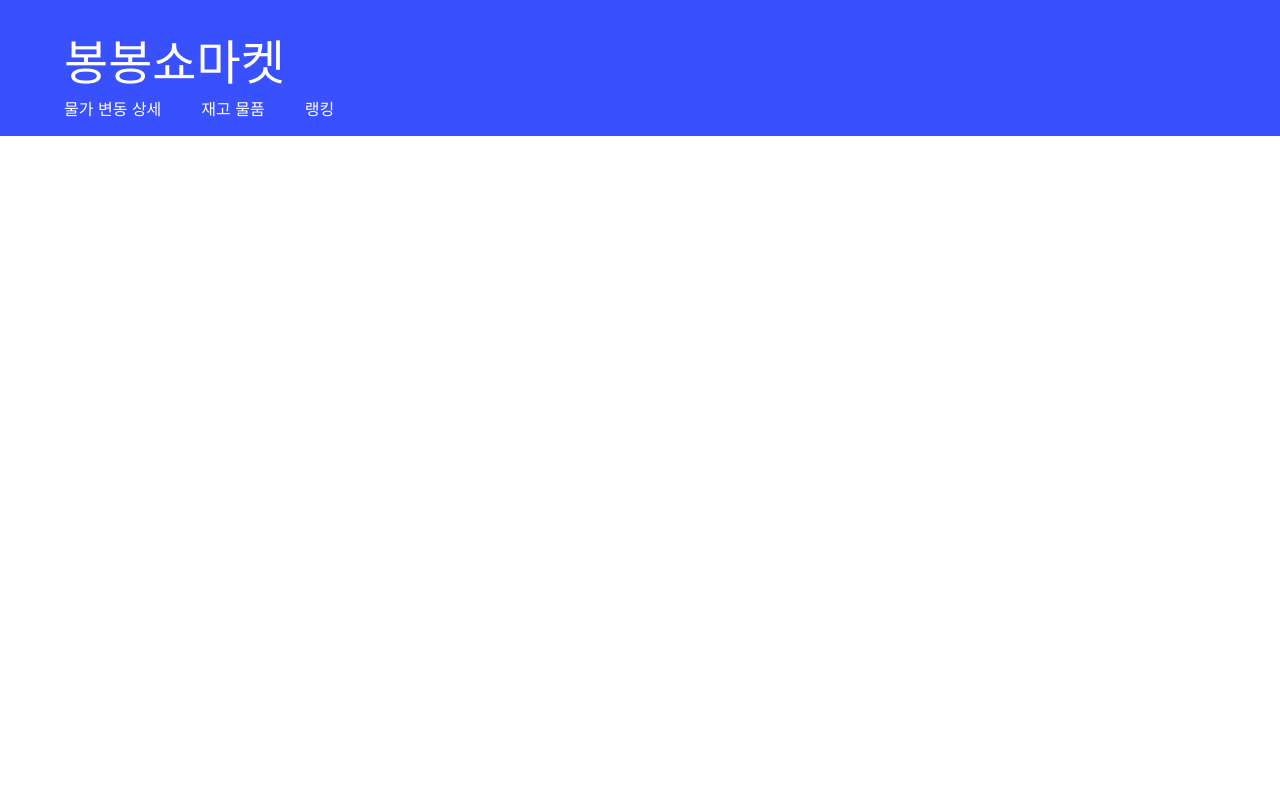
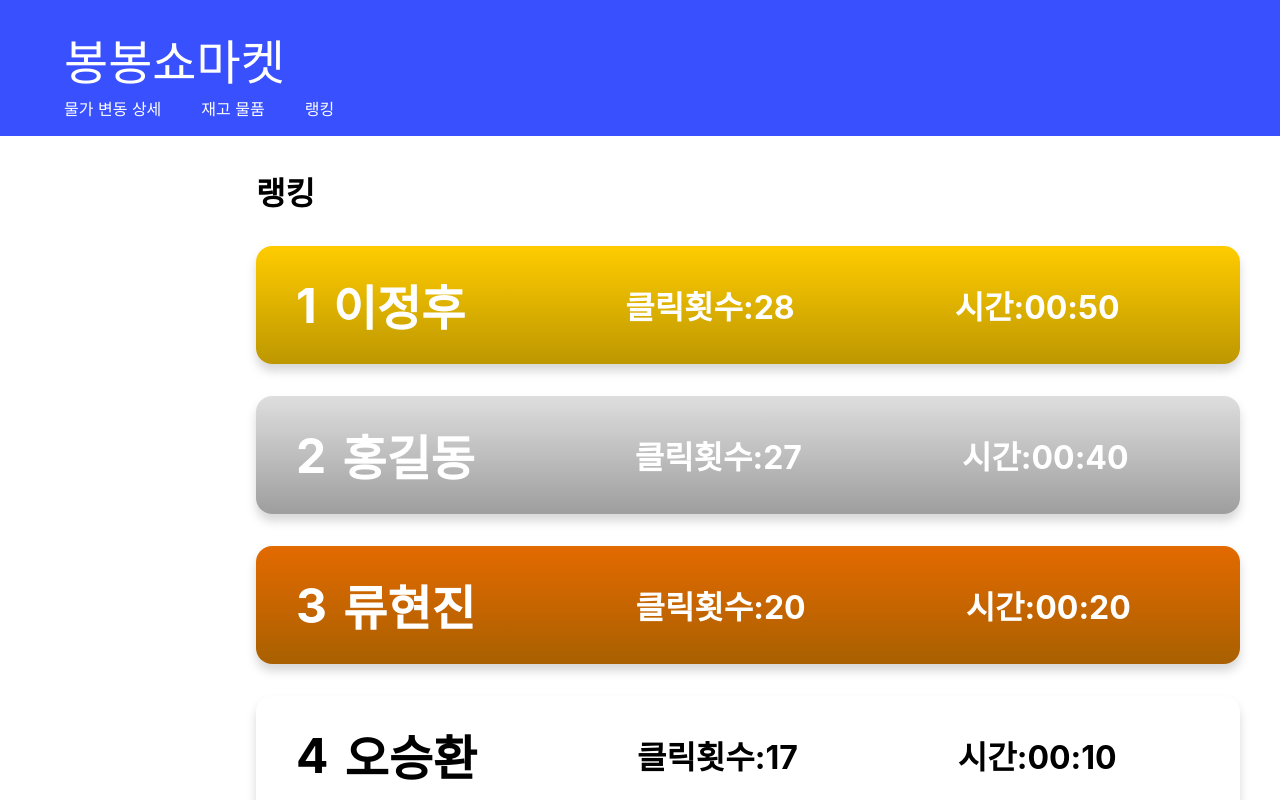
Before and after one commit to SKyhumn/BongBongShow_Market, a React (Create React App) app in the folder IDEAFESTIVAL/: page /ranking in a window 1280 px wide. Shown: the top 800 px of the page. Built offline with nearby package versions, Linux system fonts and the light colour scheme.

Commit message:
화면구현 완성

```diff
--- a/IDEAFESTIVAL/src/components/inventory.jsx
+++ b/IDEAFESTIVAL/src/components/inventory.jsx
@@ -3,13 +3,12 @@ import { useEffect } from 'react';
 import inventory from '../dummy_data/inventory.json';
 
 export default function Inventory(){
-    const [data,setData]=useState(inventory.example);
     const [fourData,setFourData]=useState([]);
 
     useEffect(()=>{
-        const sorted=[...data].sort((a,b)=>b.quantity-a.quantity);
+        const sorted=[...inventory.example].sort((a,b)=>b.quantity-a.quantity);
         setFourData(sorted.slice(0, 4));
-    },[data]);
+    },[inventory.example]);
 
     return(
         <div className="inventory-section">
--- a/IDEAFESTIVAL/src/components/ranking.jsx
+++ b/IDEAFESTIVAL/src/components/ranking.jsx
@@ -2,11 +2,10 @@ import { useState, useEffect } from 'react';
 import ranking from '../dummy_data/gamedata.json';
 
 export default function Ranking(){
-    let [data, setData]=useState(ranking.example);
     let [threeData, setThreeData]=useState([]);
 
     useEffect(()=>{
-        const sorted=[...data].sort((a,b)=>{
+        const sorted=[...ranking.example].sort((a,b)=>{
             if(b.clickCount!==a.clickCount){
                 return b.clickCount-a.clickCount;
             }
@@ -15,14 +14,11 @@ export default function Ranking(){
             }
         });
         setThreeData(sorted.slice(0,3));
-    },[data]);
+    },[ranking.example]);
 
     return(
         <div className="ranking-section">
             <h1>랭킹</h1>
-            {data.length==0?
-            (<p>데이터 로딩중</p>):
-            (
             <div>
               {threeData.map((a,index)=>(
                 <div className="Ranking" key={index}>
@@ -35,7 +31,6 @@ export default function Ranking(){
                 </div>
               ))}
             </div>
-            )}
         </div>
     );
 }
--- a/IDEAFESTIVAL/src/dummy_data/gamedata.json
+++ b/IDEAFESTIVAL/src/dummy_data/gamedata.json
@@ -3,7 +3,7 @@
         {
             "name":"홍길동",
             "time":40,
-            "clickCount":28
+            "clickCount":27
         },
         {
             "name":"이정후",
--- a/IDEAFESTIVAL/src/dummy_data/inventory.json
+++ b/IDEAFESTIVAL/src/dummy_data/inventory.json
@@ -2,19 +2,23 @@
     "example":[
         {
             "name":"EnergyDrink",
-            "quantity":5
+            "quantity":5,
+            "price":1600
         },
         {
             "name":"Cookie",
-            "quantity":6
+            "quantity":6,
+            "price":1400
         },
         {
             "name":"Chip",
-            "quantity":9
+            "quantity":9,
+            "price":1600
         },
         {
             "name":"Gatorade",
-            "quantity":0
+            "quantity":3,
+            "price":1700
         }
     ]
 }
--- a/IDEAFESTIVAL/src/page/Ranking.jsx
+++ b/IDEAFESTIVAL/src/page/Ranking.jsx
@@ -1,7 +1,32 @@
+import ranking from '../dummy_data/gamedata.json';
+import './design/Ranking.css';
+import { useState,useEffect } from 'react';
+
+
 export default function Ranking(){
+    const[sortedData,setSortedData]=useState([]);
+    useEffect(()=>{
+        const sorted=ranking.example.sort((a,b)=>{
+            if(a.clickCount!==b.clickCount){
+                return b.clickCount-a.clickCount;
+            }
+            else{
+                return a.time-b.time;
+            }
+        })
+        setSortedData(sorted);
+    },[ranking.example]);
     return(
         <div>
-
+            <h1 className="RankingTitle">랭킹</h1>
+            {sortedData.map((a,index)=>(
+                <div key={index} className="box">
+                    <span className="number">{index+1}</span>
+                    <span className="itemName">{a.name}</span>
+                    <span className="countAndTime">클릭횟수:{a.clickCount}</span>
+                    <span className="countAndTime">시간:00:{a.time}</span>
+                </div>
+            ))}
         </div>
     );
 }
--- a/IDEAFESTIVAL/src/page/StockedItem.jsx
+++ b/IDEAFESTIVAL/src/page/StockedItem.jsx
@@ -1,7 +1,24 @@
+import inventory from '../dummy_data/inventory.json';
+import './design/StockedItem.css';
+import { useState, useEffect } from 'react';
+
 export default function StockedItem(){
+    const [sortedData,setSortedData]=useState([]);
+    useEffect(()=>{
+        const sorted=inventory.example.sort((a,b)=>b.quantity-a.quantity);
+        setSortedData(sorted);
+    },[inventory.example]);
     return(
         <div>
-
+            <h1 className="StockedItemTitle">재고 물품 현황</h1>
+            <div className="items">
+                {sortedData.map((a,index)=>(
+                    <div key={index} className="stocked">
+                        <h2 className="name">{a.name}</h2>
+                        <h3 className="price">{a.price}원<span className="quantity">{a.quantity}</span>개</h3>
+                    </div>
+                ))}
+            </div>
         </div>
     );
 }
--- /dev/null
+++ b/IDEAFESTIVAL/src/page/design/Ranking.css
@@ -0,0 +1,36 @@
+.RankingTitle{
+    margin-left:16rem;
+}
+.box{
+    display:flex;
+    border-radius:1rem;
+    width:60rem;
+    margin-left:16rem;
+    margin-bottom:2rem;
+    padding-top:1.5rem;
+    padding-bottom:1.5rem;
+    padding-left:1.5rem;
+    align-items:center;
+    box-shadow: 0px 7px 10px rgba(124, 124, 124, 0.3);
+}
+.box:nth-child(2){
+    background: linear-gradient(to bottom, rgb(255, 204, 0), rgb(189, 151, 0));
+    color:white;
+}
+.box:nth-child(3){
+    background: linear-gradient(to bottom, rgb(222, 222, 222), rgb(158, 158, 158));
+    color:white;
+}
+.box:nth-child(4){
+    background: linear-gradient(to bottom, rgb(227, 106, 0), rgb(169, 96, 0));
+    color:white;
+}
+.number,.itemName{
+    font-weight:700;
+    font-size:3rem;
+}
+.countAndTime{
+    font-size:2rem;
+    font-weight:700;
+    margin-left:10rem;
+}
--- /dev/null
+++ b/IDEAFESTIVAL/src/page/design/StockedItem.css
@@ -0,0 +1,24 @@
+.StockedItemTitle{
+    margin-left:16rem;
+}
+.price{
+    margin-left:1rem;
+}
+.quantity{
+    margin-left:1rem;
+    font-weight:700;
+    color:rgb(57, 80, 255);
+}
+.stocked{
+    border-radius:1rem;
+    box-shadow:0px 7px 10px rgba(124, 124, 124, 0.3);
+    width:20rem;
+    margin-left:1rem;
+    margin-bottom:1rem;
+}
+.items{
+    display:flex;
+    width:70rem;
+    flex-wrap:wrap;
+    margin-left:15rem;
+}
```
